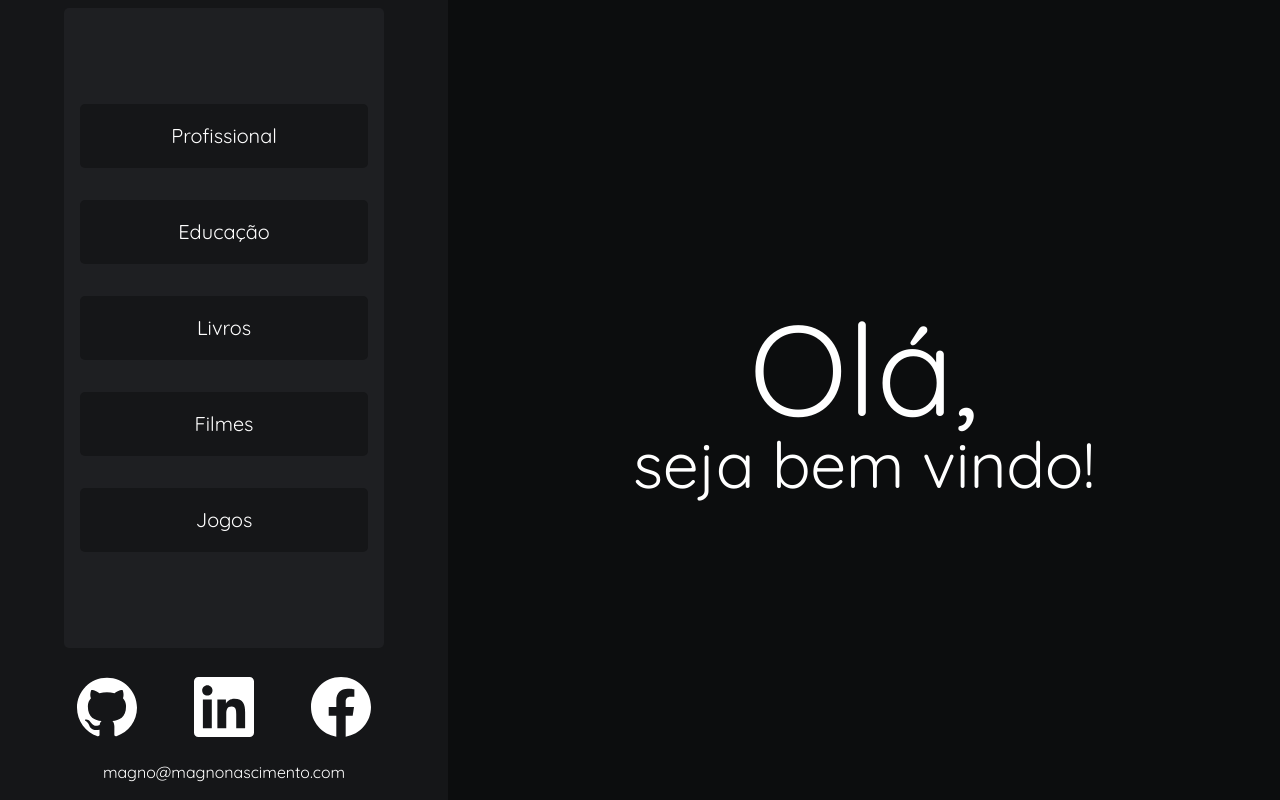
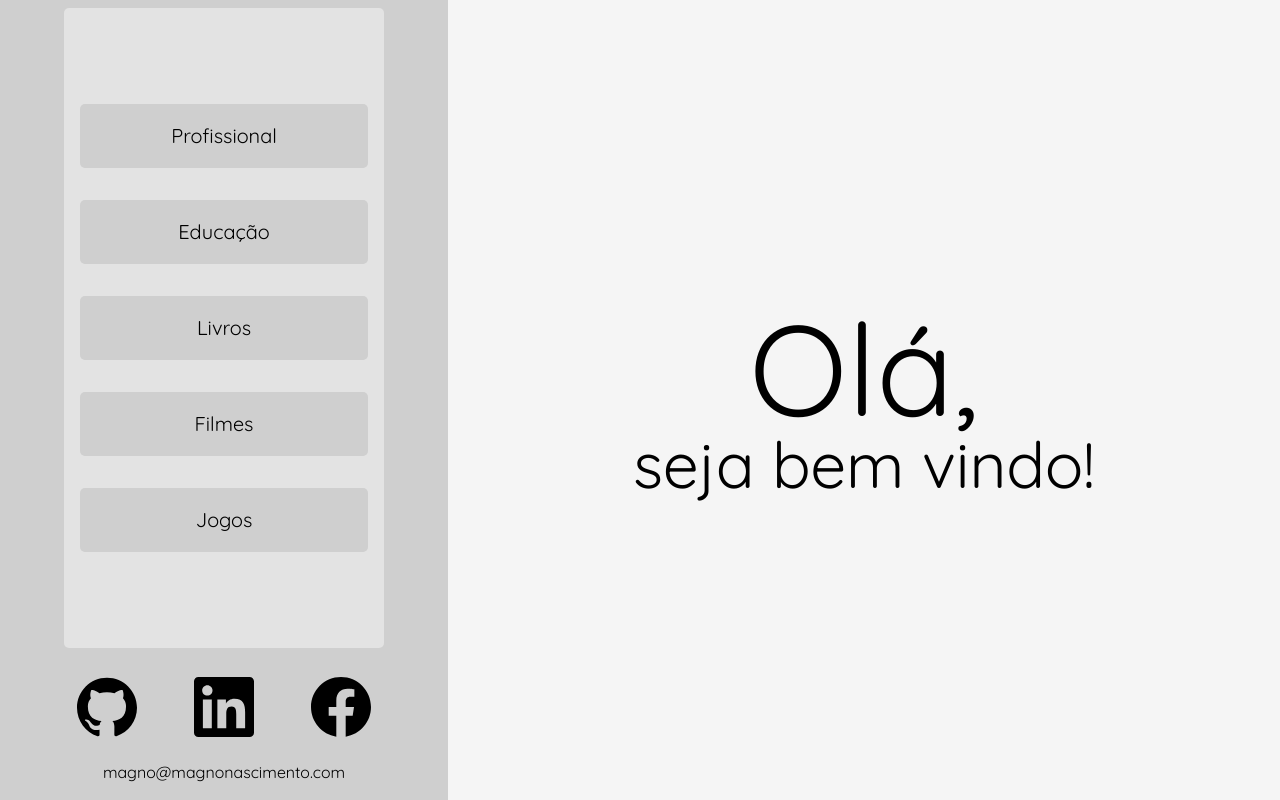
Before and after one commit to magnonasc/com.magnonascimento-next, a Next.js app: page / in a window 1280 px wide. Built offline with nearby package versions, Linux system fonts and the light colour scheme.

Commit message:
Added support to light theme

```diff
--- a/src/pages/_app.tsx
+++ b/src/pages/_app.tsx
@@ -1,17 +1,32 @@
 import { AppProps } from 'next/dist/next-server/lib/router/router';
-import { FC } from 'react';
+import { FC, useEffect, useState } from 'react';
 import Head from 'next/head';
 import { ThemeProvider } from 'styled-components';
 import GlobalStyle from '../styles/global';
-import theme from '../styles/theme';
+import darkTheme from '../styles/dark-theme';
+import lightTheme from '../styles/light-theme';
 
 const MyApp: FC<AppProps> = ({ Component, pageProps }) => {
+    const [isDarkModePreferred, setIsDarkModePreferred] = useState(false);
+
+    useEffect(() => {
+        const matchMedia = window.matchMedia('(prefers-color-scheme: dark)');
+
+        if (matchMedia.matches) {
+            setIsDarkModePreferred(true);
+        }
+
+        matchMedia.addEventListener('change', (event) => {
+            setIsDarkModePreferred(event.matches);
+        });
+    }, []);
+
     return (
         <>
             <Head>
                 <link rel="icon" href="/favicon.ico" />
             </Head>
-            <ThemeProvider theme={theme}>
+            <ThemeProvider theme={isDarkModePreferred ? darkTheme : lightTheme}>
                 <GlobalStyle />
                 <Component {...pageProps} />
             </ThemeProvider>
--- a/src/styles/theme.ts
+++ b/src/styles/dark-theme.ts
@@ -6,8 +6,7 @@ const theme = {
             tertiary: '#1E1F22'
         },
         scrollbar: {
-            primary: '#303236',
-            secondary: '#1E1F22'
+            primary: '#303236'
         },
         border: {
             primary: '#FFFFFF'
--- a/src/styles/global.ts
+++ b/src/styles/global.ts
@@ -84,7 +84,7 @@ export default createGlobalStyle`
         }
 
         &::-webkit-scrollbar-thumb {
-            background-color: ${({ theme }) => theme.colors.scrollbar.secondary};
+            background-color: ${({ theme }) => theme.colors.scrollbar.primary};
             border-radius: 1rem;
         }
     }
--- /dev/null
+++ b/src/styles/light-theme.ts
@@ -0,0 +1,28 @@
+const theme = {
+    colors: {
+        background: {
+            primary: '#f5f5f5',
+            secondary: '#cfcfcf',
+            tertiary: '#e3e3e3'
+        },
+        scrollbar: {
+            primary: '#b3b3b3'
+        },
+        border: {
+            primary: '#000000'
+        },
+        button: {
+            primary: '#cfcfcf',
+            hover: '#f5f5f5',
+            active: '#FFFFFF'
+        },
+        text: {
+            primary: '#000000'
+        },
+        icons: {
+            primary: '#000000'
+        }
+    }
+};
+
+export default theme;
--- a/src/styles/styled.d.ts
+++ b/src/styles/styled.d.ts
@@ -1,9 +1,10 @@
 /* eslint-disable @typescript-eslint/no-empty-interface */
 import 'styled-components';
 
-import theme from './theme';
+import darkTheme from './dark-theme';
+import lightTheme from './light-theme';
 
-export type Theme = typeof theme;
+export type Theme = typeof darkTheme & typeof lightTheme;
 
 declare module 'styled-components' {
     export interface DefaultTheme extends Theme {}
```
